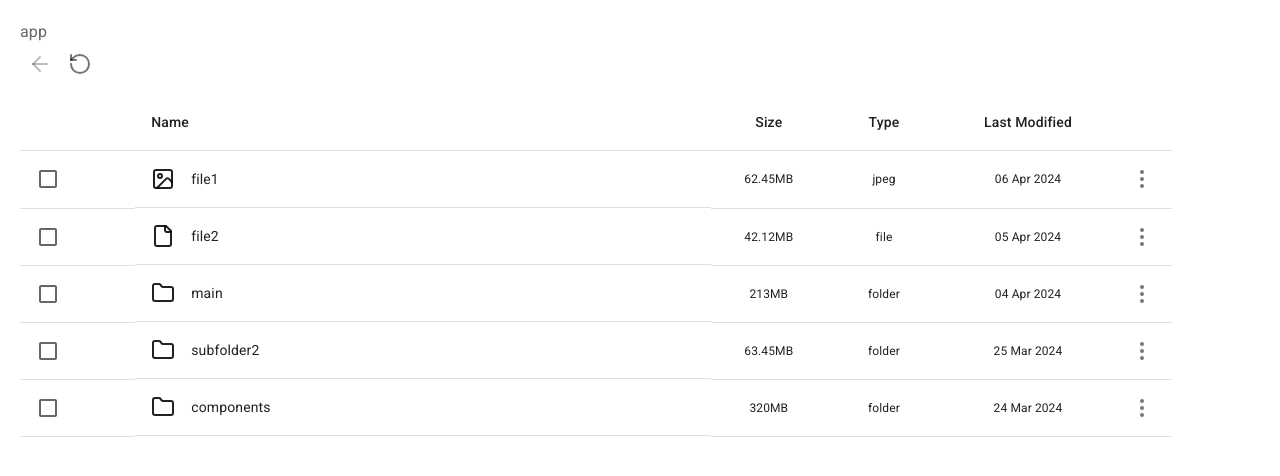
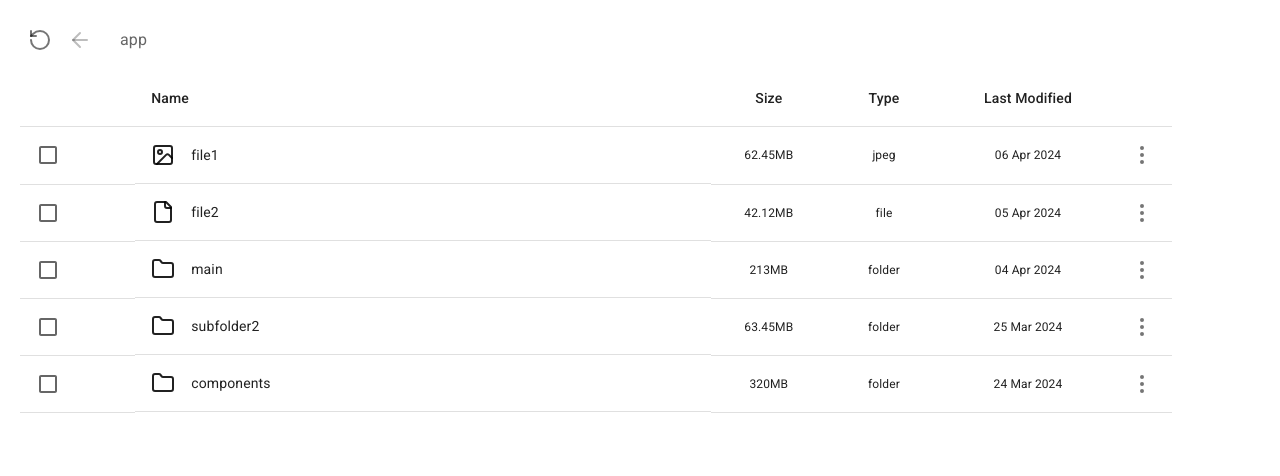
Before and after one commit to whitetposion/micro-folder-management-ui, a React (Vite) app: page / in a window 1280 px wide. Shown: the top 476 px of the page. Built offline with nearby package versions, Linux system fonts and the light colour scheme.

Commit message:
alignment changes

```diff
--- a/src/App.tsx
+++ b/src/App.tsx
@@ -3,7 +3,7 @@ import {  Breadcrumbs, Table, TableHead, TableRow, TableCell, TableBody, Typogra
 import { fileData  } from "./assets/fileData"
 import FileComponent from './components/FileFolder';
 import { File, Folder, Jpeg } from './type';
-import { ArrowLeft,  RotateCcw } from 'lucide-react';
+import { ArrowLeft, RotateCcw} from 'lucide-react';
 
 
 const TopNav: React.FC = () => {
@@ -39,21 +39,21 @@ const TopNav: React.FC = () => {
     <Paper elevation={0}
       style={{width: "90vw", margin: '20px' }}
       >
-      <Breadcrumbs aria-label="breadcrumb" separator="›">
-        {path.map((folder, index) => (
-          <Typography key={index} variant="body1" onClick={() => handleBreadcrumbClick(index)}>{folder}</Typography>
-        ))}
-      </Breadcrumbs>
       <div style={{ display: 'flex',alignItems: 'center', marginBottom: '10px' }}>
-        <IconButton onClick={() => setPath(path.slice(0, -1))} disabled={path.length === 1}>
-          <ArrowLeft/>
-        </IconButton>
         <IconButton
           onClick={() => {
               setPath(["app"])
             }}>
           <RotateCcw />
         </IconButton>
+        <IconButton onClick={() => setPath(path.slice(0, -1))} disabled={path.length === 1}>
+          <ArrowLeft/>
+        </IconButton>
+        <Breadcrumbs style={{paddingLeft: 20}} aria-label="breadcrumb" separator="›">
+        {path.map((folder, index) => (
+          <Typography key={index} variant="body1" onClick={() => handleBreadcrumbClick(index)}>{folder}</Typography>
+        ))}
+      </Breadcrumbs>
       </div>
       <Table style={{width:"100%"}} >
         <TableHead style={{width:"100%"}} >
```
